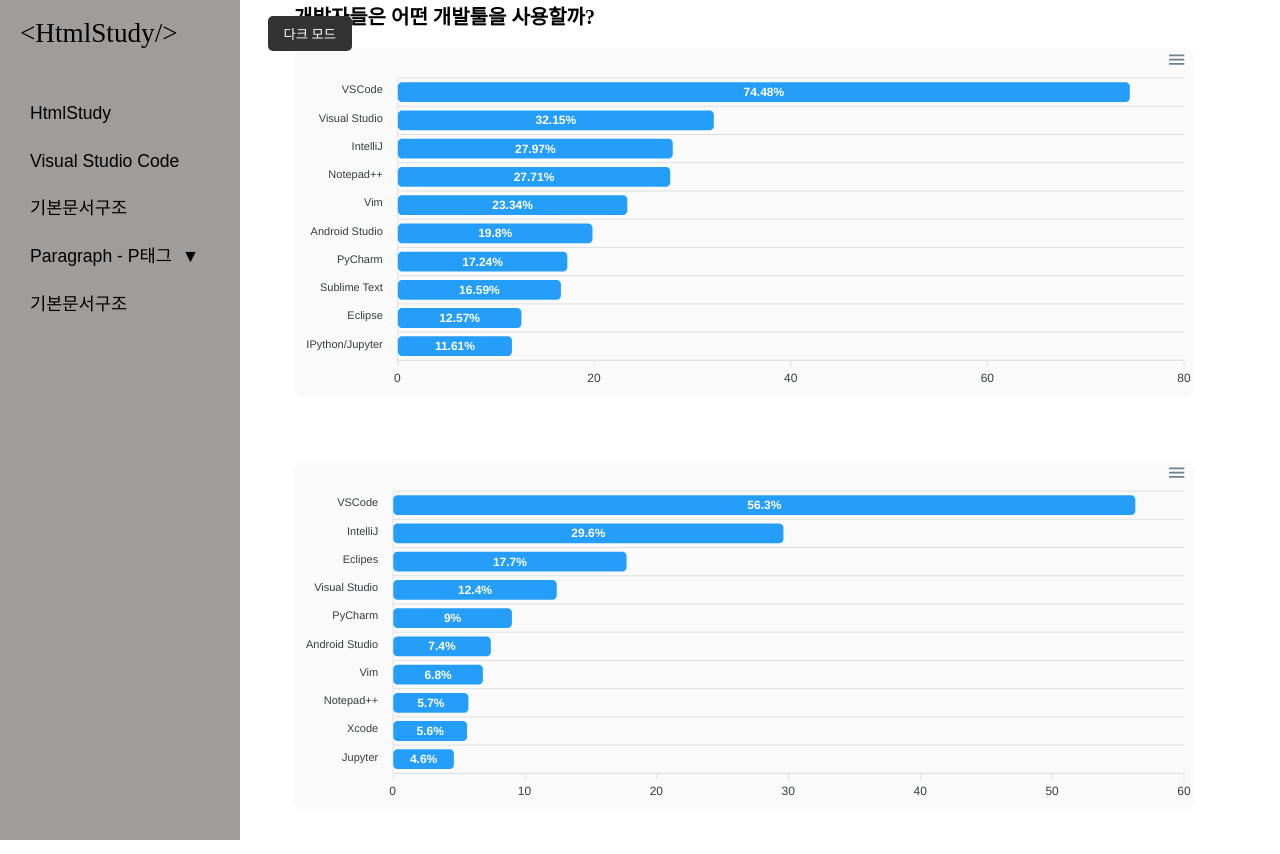
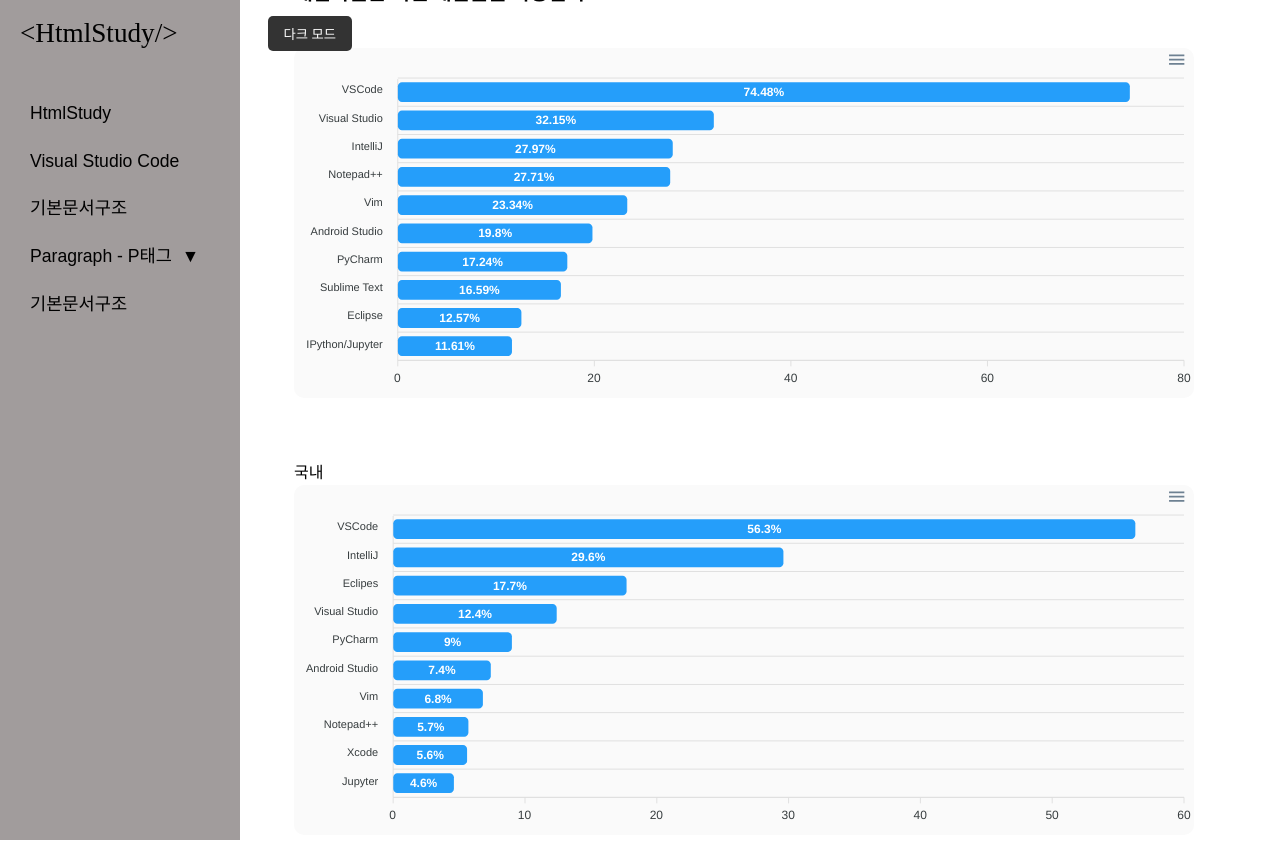
Before and after one commit to bp4sp4/HtmlStudy, a React (Create React App) app: page /devtools/vscode in a window 1280 px wide. Before the commit the page ends 830 px from the top, so only its background shows below. Built offline with nearby package versions, Linux system fonts and the light colour scheme; a web font is replaced by a local one.

Commit message:
a tag good

```diff
--- a/src/components/devtools/vscode.js
+++ b/src/components/devtools/vscode.js
@@ -114,6 +114,7 @@
                 개발자들은 어떤 개발툴을 사용할까?
               </h2>
               <div>
+                <div>세계</div>
                 <div className={styles.world__chart} id="world-chart">
                   <ReactApexChart
                     options={this.state.worldOptions}
@@ -122,6 +123,8 @@
                     height={350}
                   />
                 </div>
+
+                <div>국내</div>
                 <div className={styles.local__chart} id="local-chart">
                   <ReactApexChart
                     options={this.state.localOptions}
```
